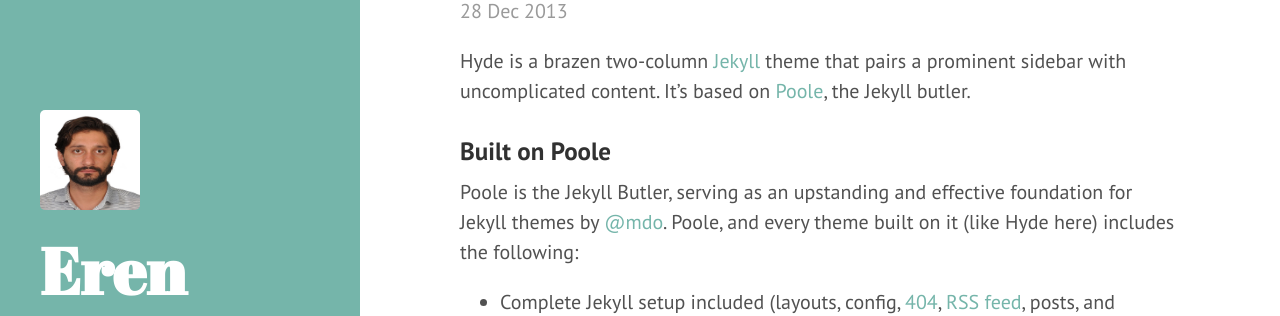
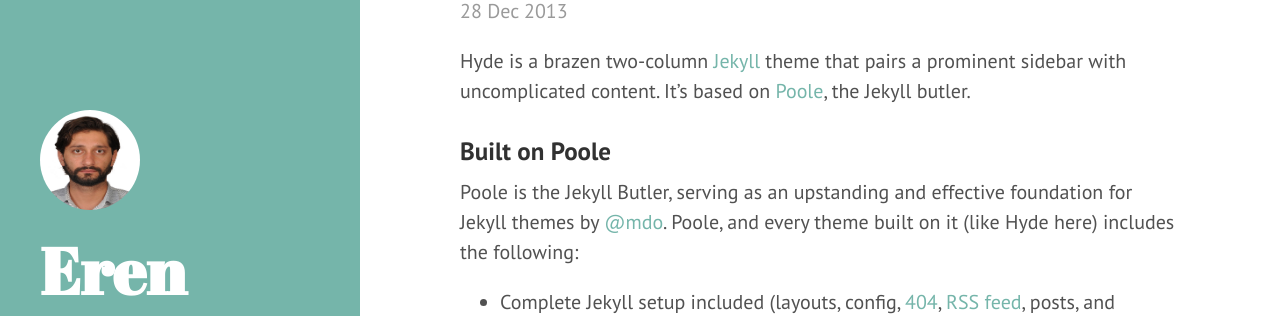
Before and after one commit to erenyildiz33/erenyildiz33.github.io, a Jekyll site: the page built from index.html, in a window 1280 px wide. Shown: the part 164-480 px from the top of the page. Built offline with Jekyll 4.4.1, drawn with Linux system fonts in a browser that asks for light colours; the list of posts is cut into pages by our own code.

Commit message:
first Test

```diff
--- a/_includes/sidebar.html
+++ b/_includes/sidebar.html
@@ -1,6 +1,6 @@
 <div class="sidebar">
   <div class="container sidebar-sticky">
-    <img src="{{ site.baseurl }}{{ site.profile_image }}" alt="Eren Yildiz" style="width:100px;height:100px;"/>
+    <img src="{{ site.baseurl }}{{ site.profile_image }}" alt="Eren Yildiz" style="width:100px;height:100px;border-radius:50%;"/>
     <div class="sidebar-about">
       <h1>
         <a href="{{ site.baseurl }}">
```
